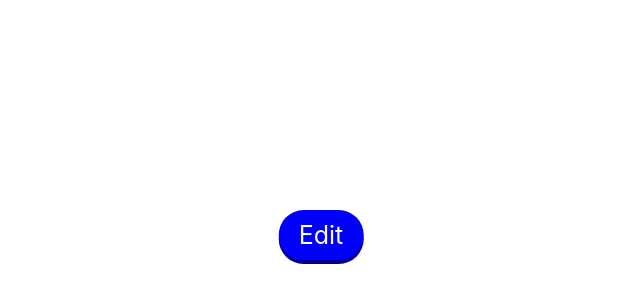
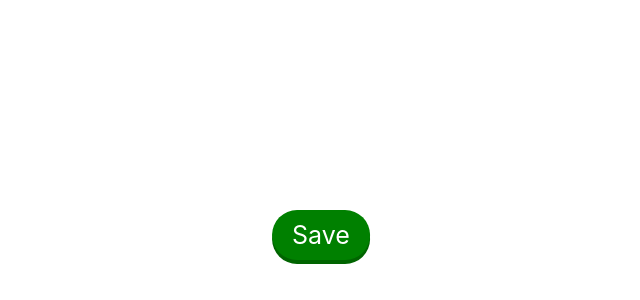
Before and after one commit to charliedodds/cv-builder, a React (Create React App) app: page / in a window 1280 px wide. Shown: the part 500-800 px from the top of the page, without its empty margins (319-959 px from the left). Built offline with nearby package versions, Linux system fonts and the light colour scheme.

Commit message:
Add toggle editing state

```diff
--- a/src/components/App.js
+++ b/src/components/App.js
@@ -1,12 +1,25 @@
+import React, { useState } from 'react';
+
 import '../styles/App.css';
 
 import SaveButton from './SaveButton';
 import EditButton from './EditButton';
 
 function App() {
+  const [isEditing, setIsEditing] = useState(true);
+
+  const toggleIsEditing = () => {
+    // if isEditing - save, else - start editing
+    setIsEditing(!isEditing);
+  };
+
   return (
     <div className='App'>
-      <EditButton />
+      {isEditing ? (
+        <SaveButton onClick={toggleIsEditing} />
+      ) : (
+        <EditButton onClick={toggleIsEditing} />
+      )}
     </div>
   );
 }
--- a/src/components/EditButton.js
+++ b/src/components/EditButton.js
@@ -2,8 +2,12 @@ import React from 'react';
 
 import '../styles/EditButton.css';
 
-const EditButton = () => {
-  return <button className='EditButton'>Edit</button>;
+const EditButton = (props) => {
+  return (
+    <button onClick={props.onClick} className='EditButton'>
+      Edit
+    </button>
+  );
 };
 
 export default EditButton;
--- a/src/components/SaveButton.js
+++ b/src/components/SaveButton.js
@@ -2,8 +2,12 @@ import React from 'react';
 
 import '../styles/SaveButton.css';
 
-const SaveButton = () => {
-  return <button className='SaveButton'>Save</button>;
+const SaveButton = (props) => {
+  return (
+    <button onClick={props.onClick} className='SaveButton'>
+      Save
+    </button>
+  );
 };
 
 export default SaveButton;
--- a/src/styles/SaveButton.css
+++ b/src/styles/SaveButton.css
@@ -13,6 +13,7 @@
   cursor: pointer;
   transition: 100ms;
   box-shadow: 0 4px darkgreen;
+  outline: 0;
 }
 
 .SaveButton:hover {
```
